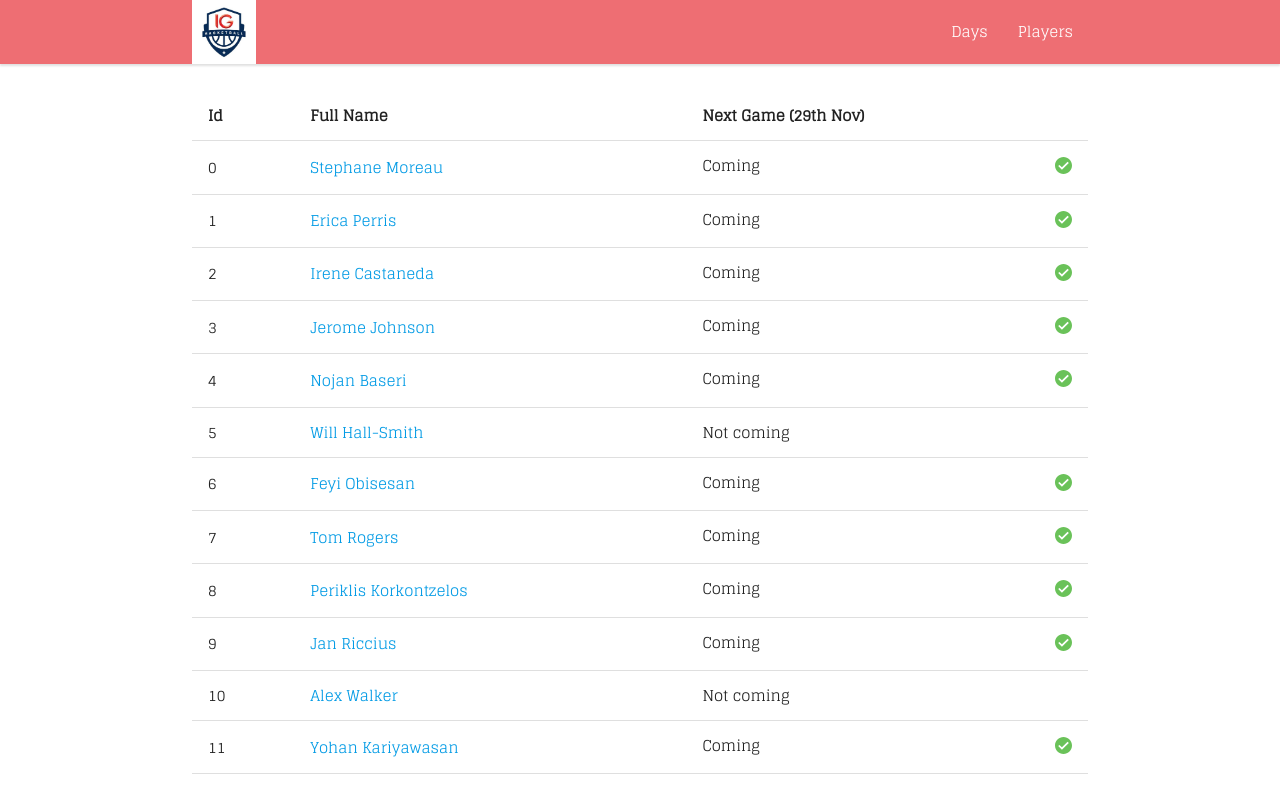
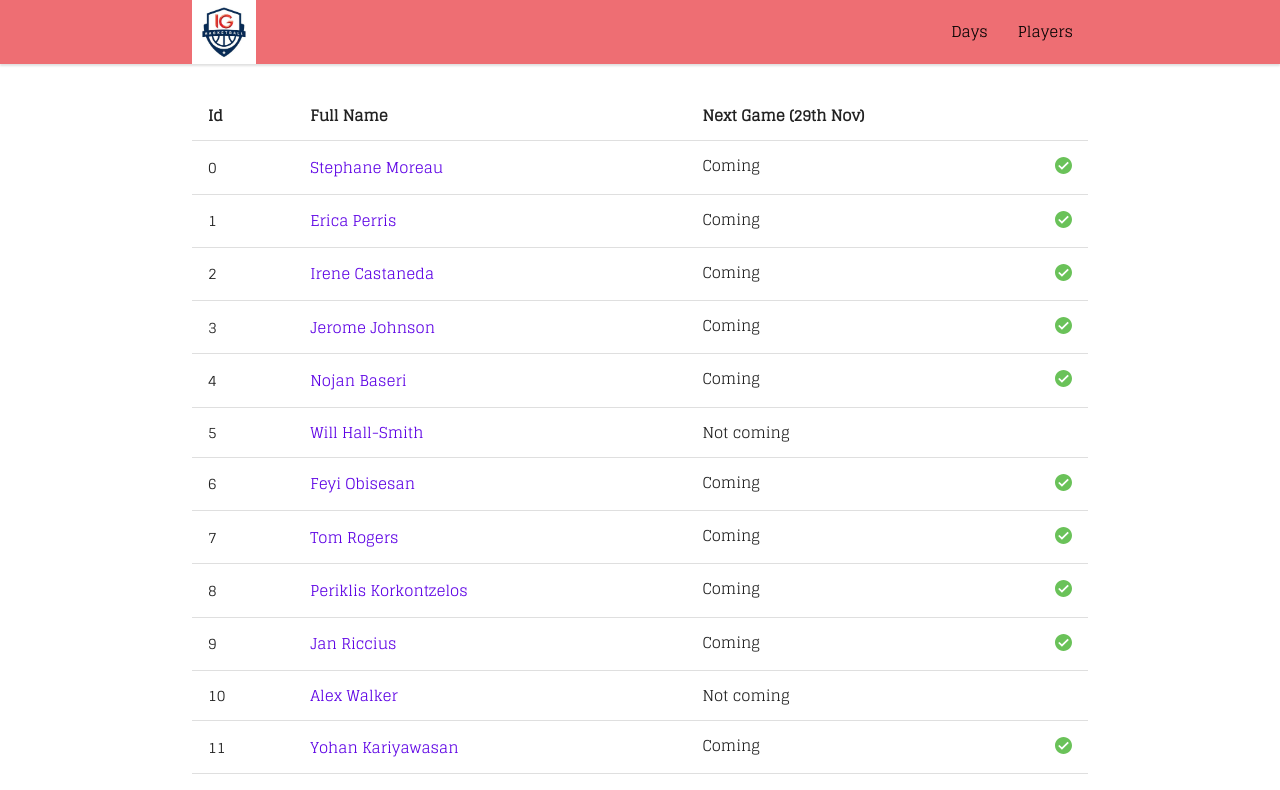
Before and after one commit to stmoreau/basketball-ig, a React app: page / in a window 1280 px wide. Shown: the top 790 px of the page. Built offline with nearby package versions, Linux system fonts and the light colour scheme.

Commit message:
audit improvements

```diff
--- a/public/index.html
+++ b/public/index.html
@@ -4,6 +4,7 @@
 <head>
   <meta charset="utf-8">
   <meta name="viewport" content="width=device-width, initial-scale=1, shrink-to-fit=no">
+  <meta name="Description" content="Internal tool for organising the Basketball team at IG Index.">
   <meta name="theme-color" content="#000000">
   <link rel="manifest" href="%PUBLIC_URL%/manifest.json">
   <link rel="shortcut icon" href="%PUBLIC_URL%/favicon.ico">
--- a/src/less/navbar.less
+++ b/src/less/navbar.less
@@ -22,7 +22,7 @@ nav {
 
         a {
           transition: background-color 0.3s;
-          color: @white;
+          color: @black;
           display: block;
           padding: 0 15px;
 
--- a/src/less/variables.less
+++ b/src/less/variables.less
@@ -10,7 +10,7 @@
 
 @red: #ee6e73;
 
-@blue: #039be5;
+@blue: #5e03e5;
 
 @light-black: #00000020;
 @almost-black: #000000de;
```
Also changed, not shown: public/manifest.json.
